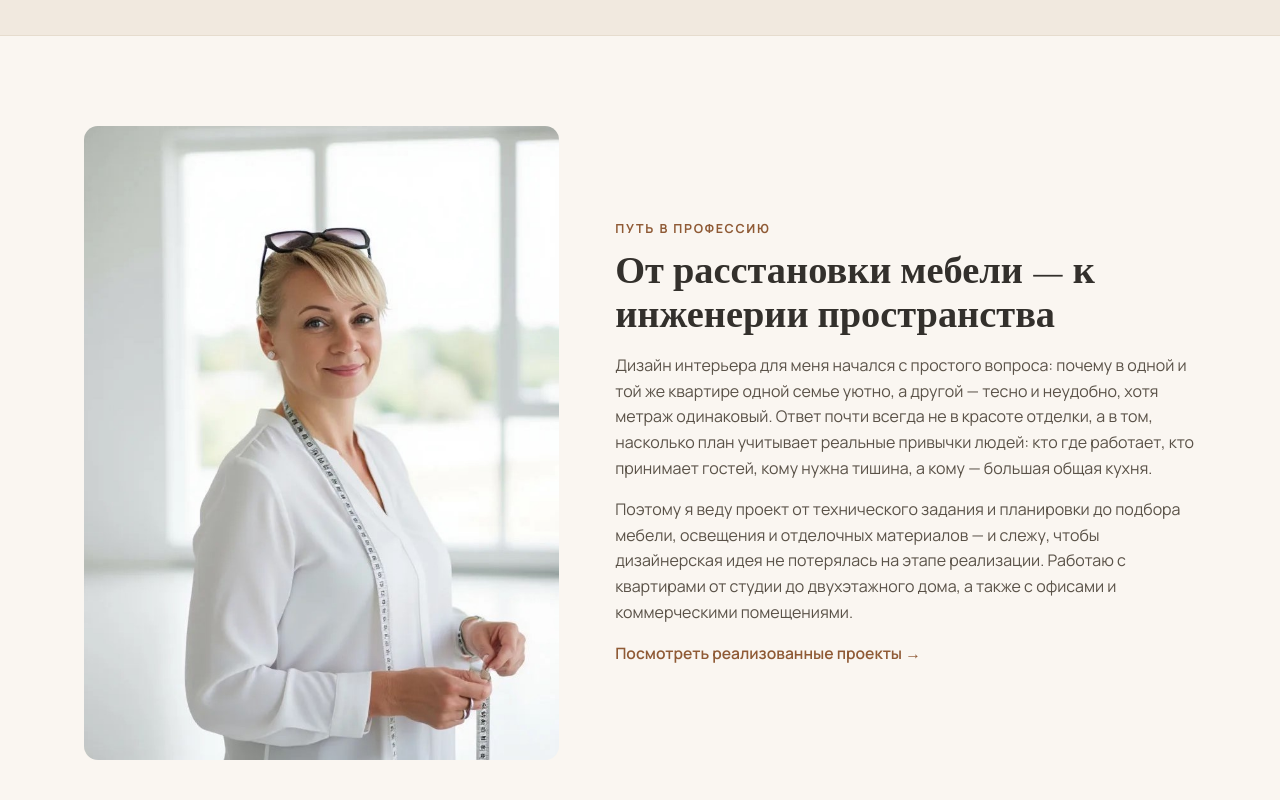
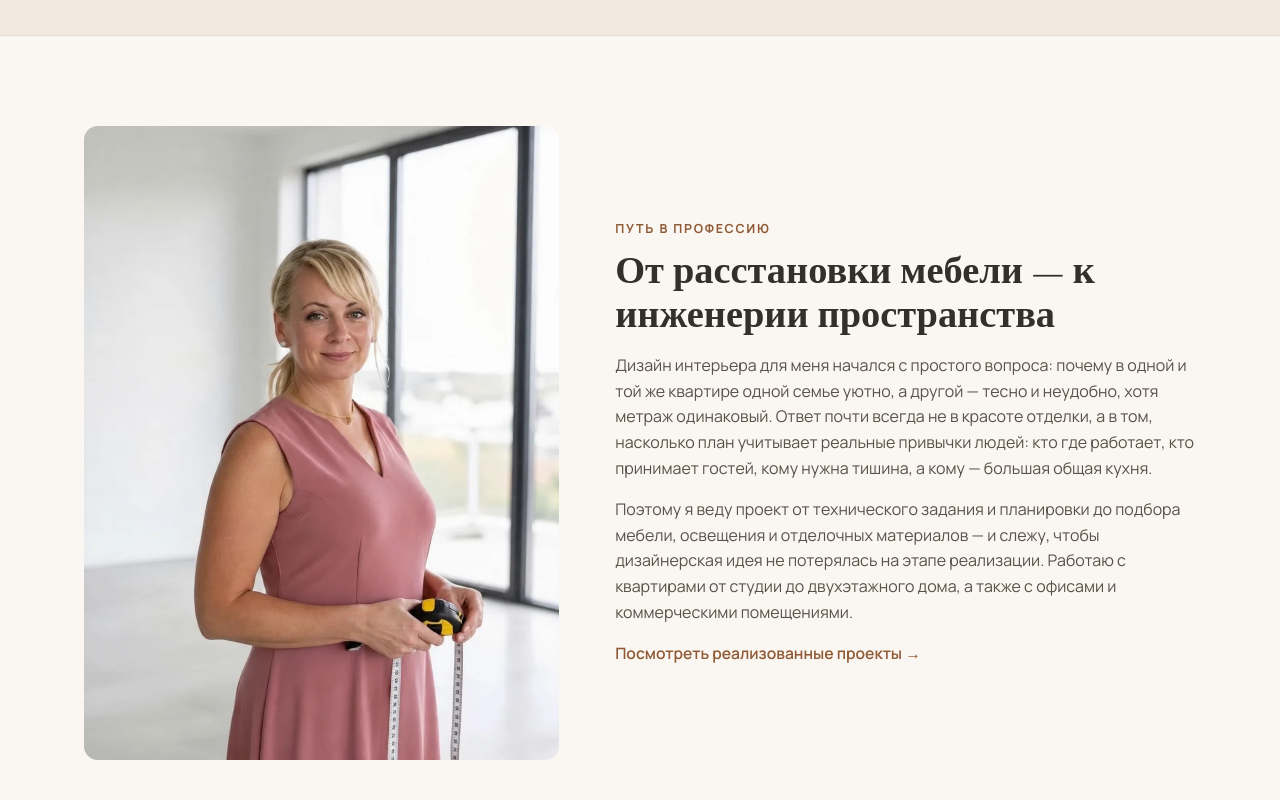
Before and after one commit to SHUMILOVALEX/ElenaDesign, a plain HTML site: page about.html in a window 1280 px wide. Shown: the part 480-1280 px from the top of the page. Drawn offline with nearby package versions, Linux system fonts and the light colour scheme.

Commit message:
Use the second portrait on the about page

```diff
--- a/about.html
+++ b/about.html
@@ -70,7 +70,7 @@
   <section class="section">
     <div class="container about-grid">
       <div class="about-media about-portrait">
-        <img src="images/elena-portrait-booklet.jpg" alt="Елена Галактионова, дизайнер интерьера" width="752" height="999" loading="lazy">
+        <img src="images/elena-portrait-pink.webp" alt="Елена Галактионова с рулеткой для обмеров" width="937" height="1678" loading="lazy">
       </div>
       <div class="about-copy reveal">
         <p class="eyebrow">Путь в профессию</p>
```
Also changed, not shown: images/elena-portrait-pink.webp (added).
